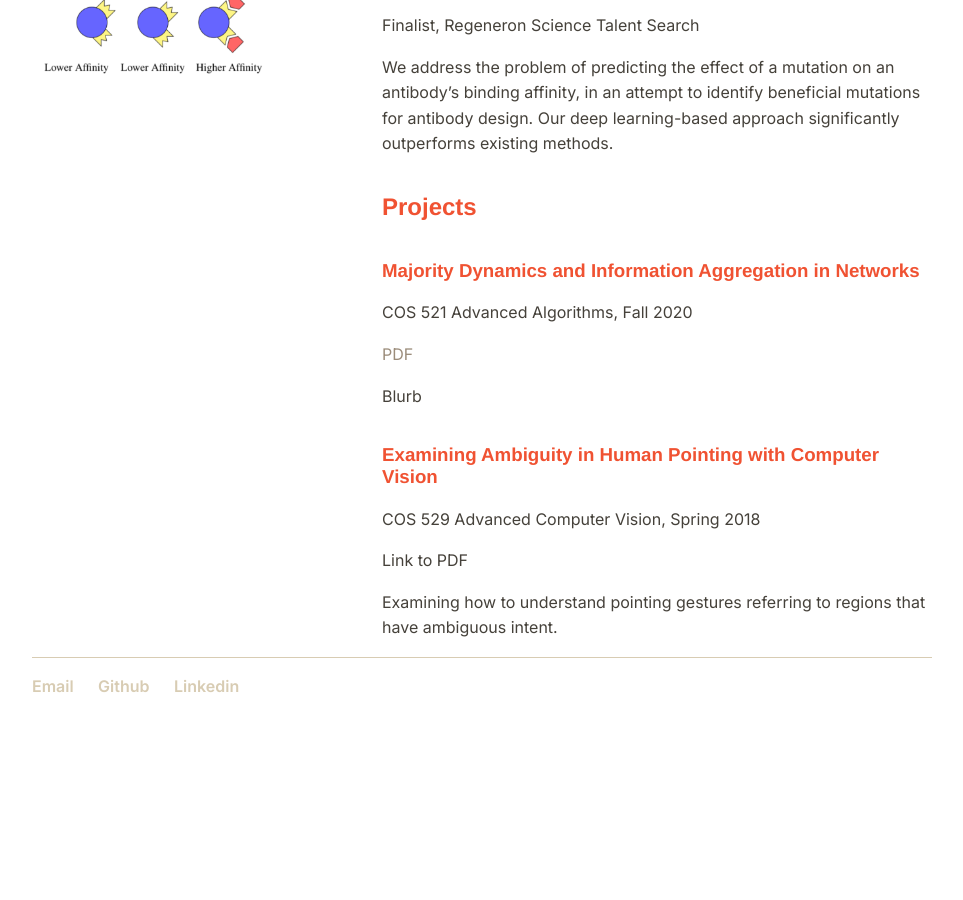
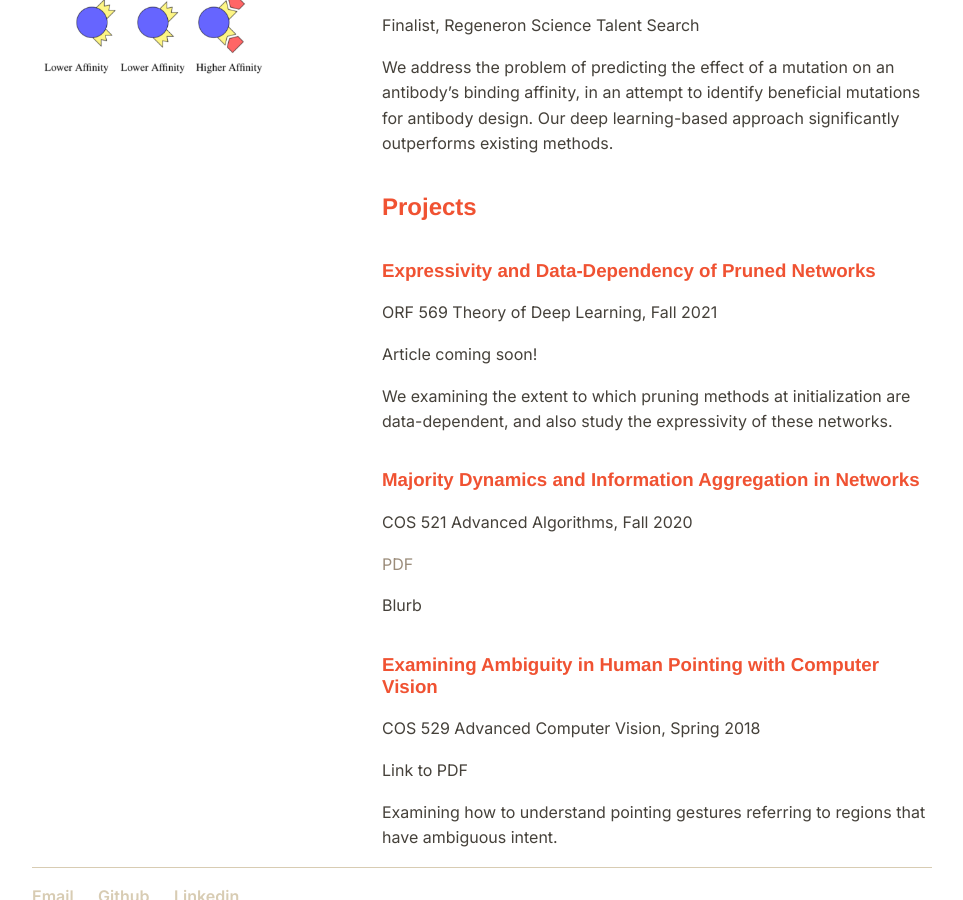
Before and after one commit to arjun-mani/arjun-mani.github.io, a Jekyll site: the page built from index.html, in a window 1280 px wide and 900 px high, scrolled down 1402 px. Shown: the whole window, without its empty margins (160-1123 px from the left). Built offline with Jekyll 4.4.1, drawn with Linux system fonts in a browser that asks for light colours; some web fonts are replaced; before the commit the page ends 2162 px from its top, so only the background shows below that.

Commit message:
Update index.html

```diff
--- a/index.html
+++ b/index.html
@@ -77,6 +77,18 @@ title: Home
 		&nbsp;
 	</div>
 	<div class="divTableCell">
+		<h3>Expressivity and Data-Dependency of Pruned Networks</h3>
+		<p>ORF 569 Theory of Deep Learning, Fall 2021</p>
+		<p>Article coming soon!</p>
+		<p>We examining the extent to which pruning methods at initialization are data-dependent, and also study the expressivity of these networks.</p>
+	</div>
+</div>
+
+<div class="divTableRow">
+	<div class="divTableCell">
+		&nbsp;
+	</div>
+	<div class="divTableCell">
 		<h3>Majority Dynamics and Information Aggregation in Networks</h3>
 		<p>COS 521 Advanced Algorithms, Fall 2020</p>
 		<p><a href="https://ieeexplore.ieee.org/document/7742396">PDF</a></p>
```
